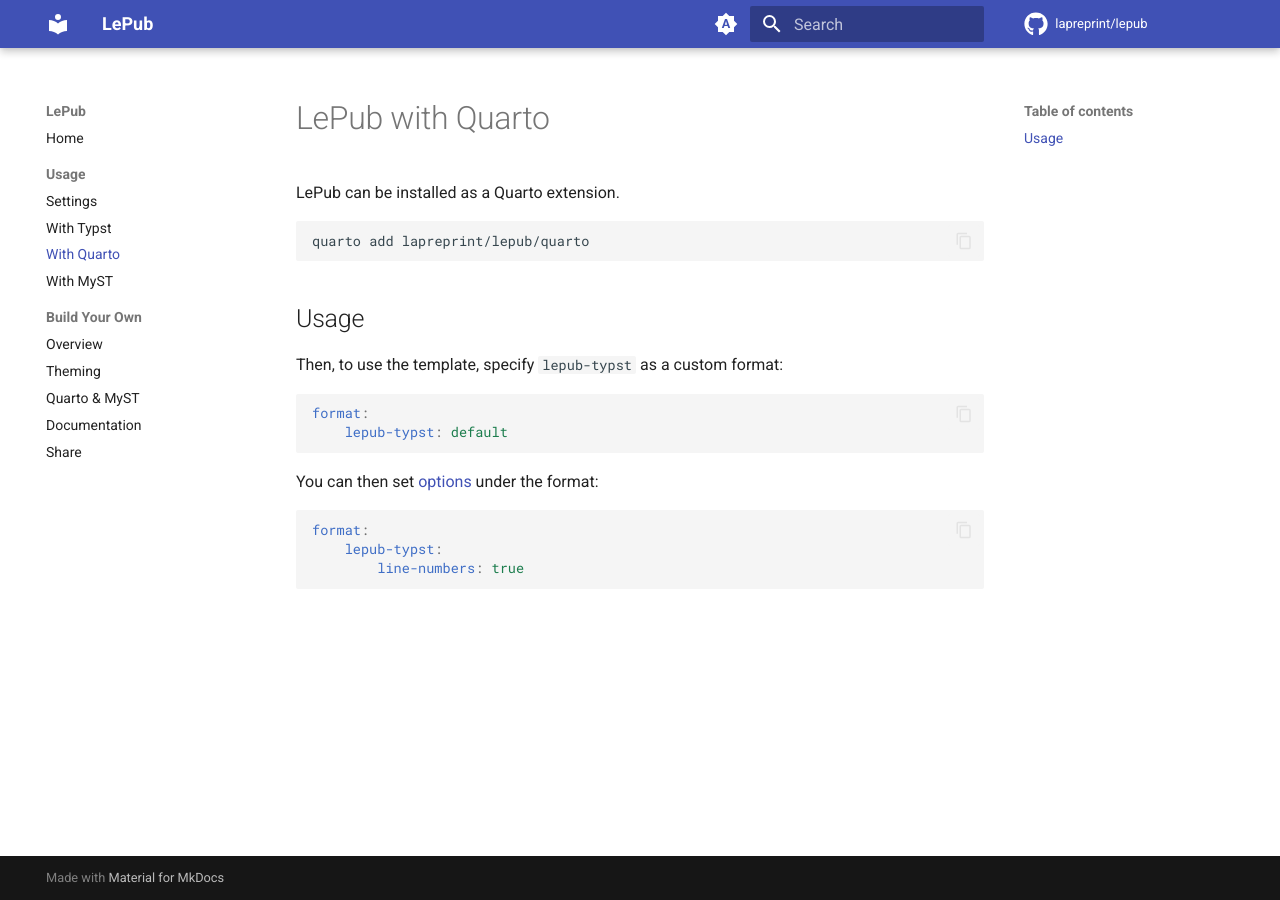
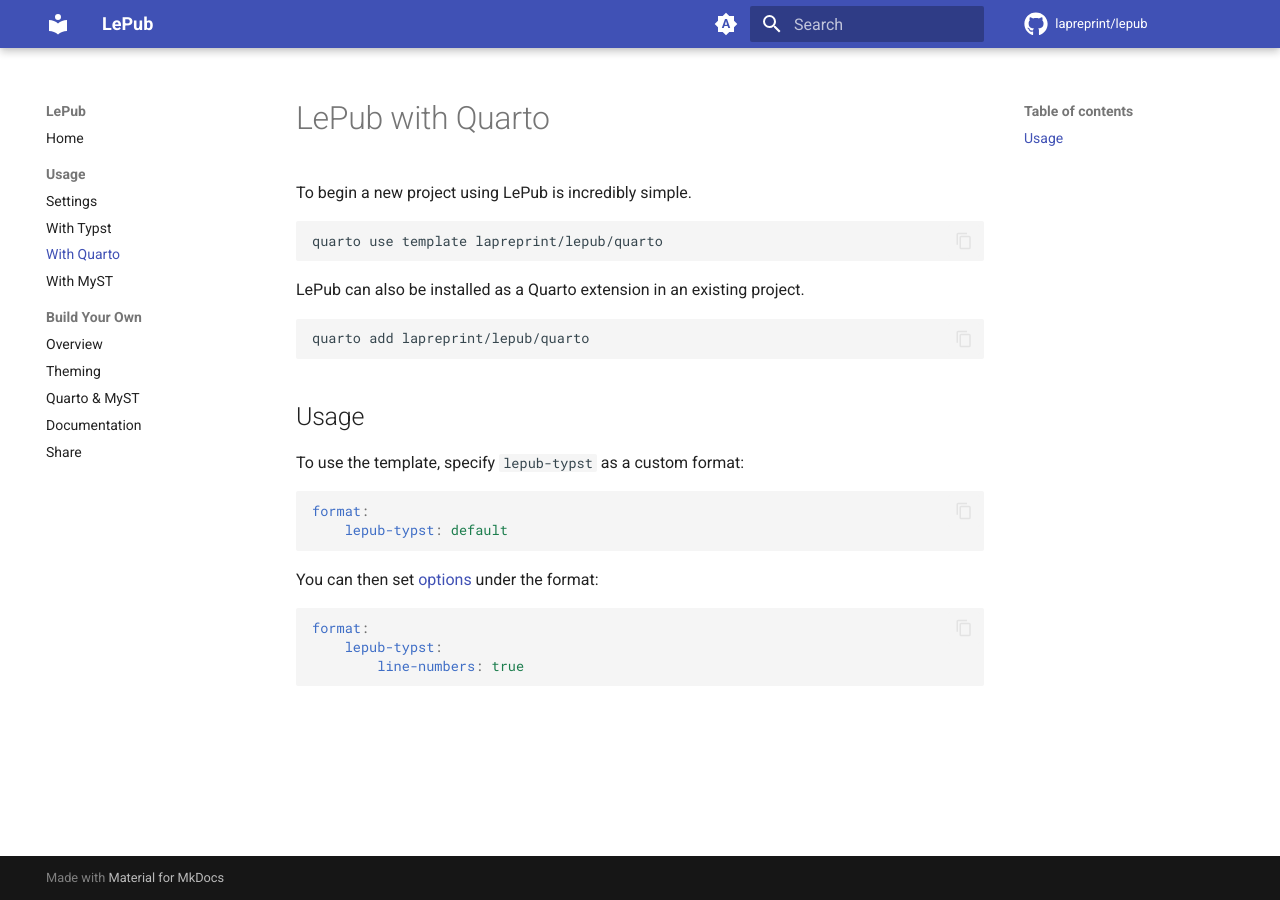
Before and after one commit to LaPreprint/LePub, an MkDocs documentation site: the page built from docs/quarto.md, in a window 1280 px wide. Built offline with MkDocs 1.6.1 and Material for MkDocs 9.7.7, drawn with Linux system fonts in a browser that asks for light colours; comment, search, counter and statistics services are not loaded.

Commit message:
Quarto start template

````diff
--- a/docs/quarto.md
+++ b/docs/quarto.md
@@ -1,5 +1,11 @@
 # LePub with Quarto
-LePub can be installed as a Quarto extension.
+To begin a new project using LePub is incredibly simple.
+
+```sh
+quarto use template lapreprint/lepub/quarto
+```
+
+LePub can also be installed as a Quarto extension in an existing project.
 
 ```sh
 quarto add lapreprint/lepub/quarto
@@ -7,7 +13,7 @@
 
 ## Usage
 
-Then, to use the template, specify `lepub-typst` as a custom format:
+To use the template, specify `lepub-typst` as a custom format:
 ```yaml
 format:
     lepub-typst: default
````
